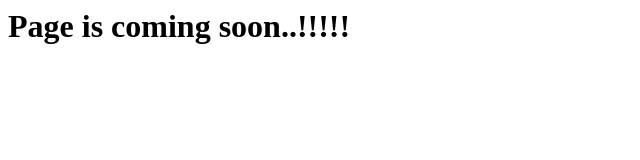
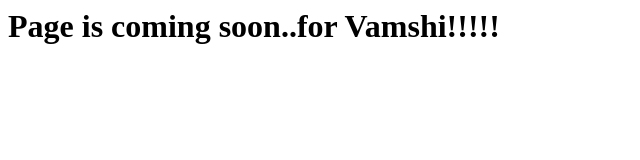
Before and after one commit to iamvamshikrishna/iamvamshikrishna.github.io, a plain HTML site: page index.html in a window 1280 px wide. Shown: the whole page, without its empty margins (0-640 px from the left). Drawn offline with Linux system fonts and the light colour scheme.

Commit message:
second chnage

```diff
--- a/index.html
+++ b/index.html
@@ -1,5 +1,5 @@
 <html>
 <head>
-<h1>Page is coming soon..!!!!!</h1>
+<h1>Page is coming soon..for Vamshi!!!!!</h1>
 </head>
 </html>
```
